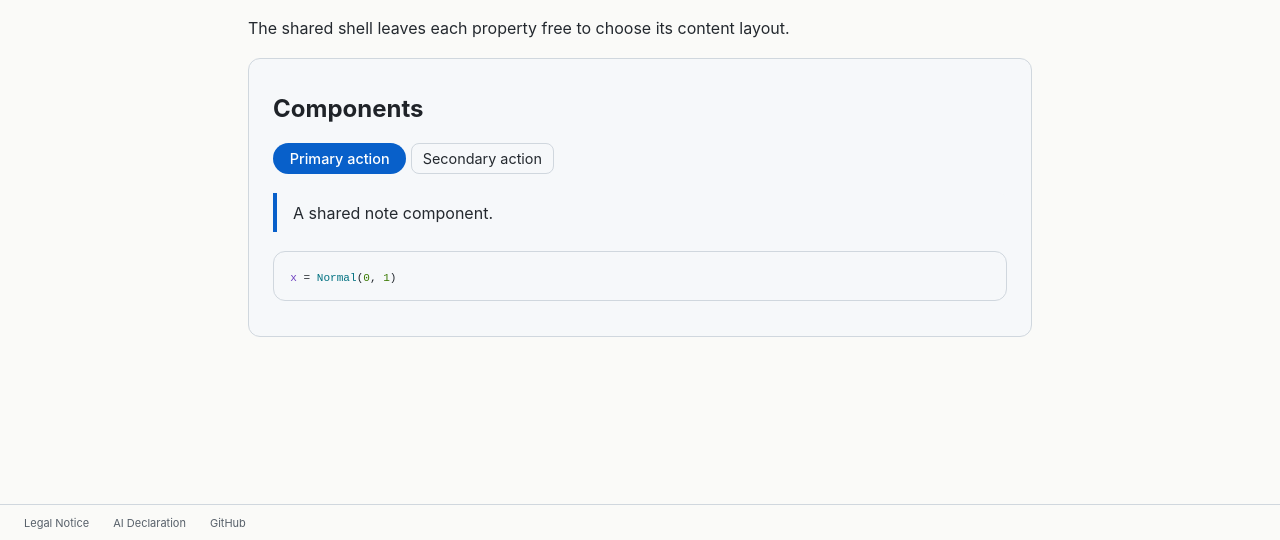
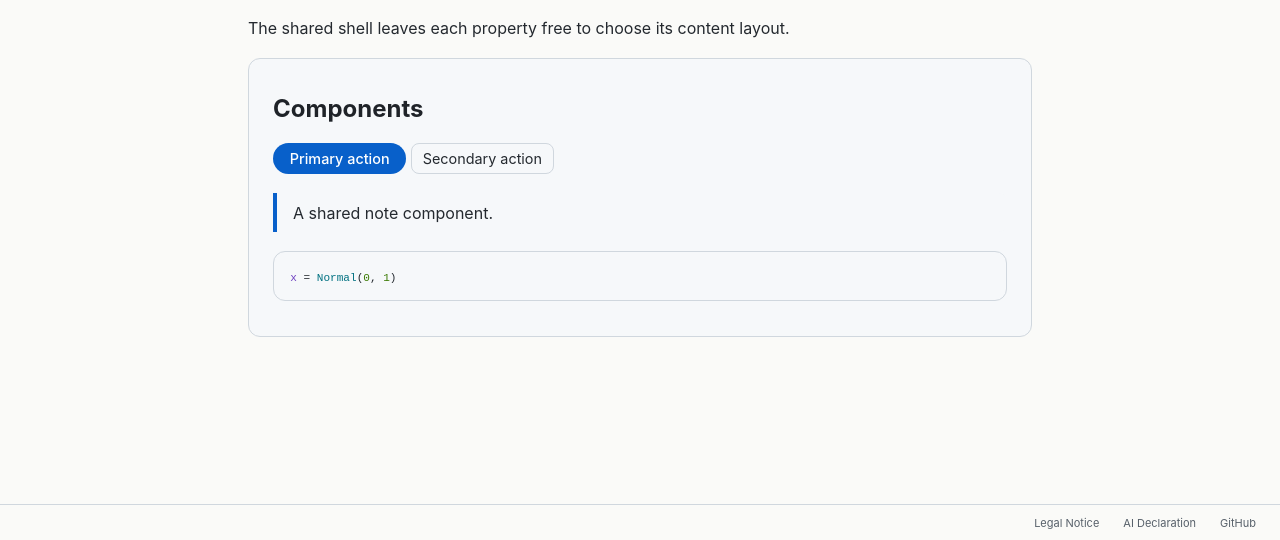
Before and after one commit to flatppl/flatppl-theme, a website: page preview/index.html in a window 1280 px wide. Shown: the part 260-800 px from the top of the page. Drawn offline with Linux system fonts and the light colour scheme.

Commit message:
Unify selection and footer styling
Move text selection and footer alignment into the shared shell so every consumer renders the same styles.\n\nAssisted-By: generative AI

```diff
--- a/shell.css
+++ b/shell.css
@@ -2,6 +2,10 @@
   background: var(--fp-bg);
   color: var(--fp-text);
   font-family: var(--fp-font-sans);
+}
+
+::selection {
+  background: var(--fp-select);
 }
 
 .fp-skip-link {
@@ -99,15 +103,22 @@
   display: flex;
   min-height: 36px;
   align-items: center;
+  justify-content: flex-end;
   gap: var(--fp-gutter);
   padding: 0 var(--fp-gutter);
   color: var(--fp-text-muted);
   background: var(--fp-bg);
   border-top: 1px solid var(--fp-border);
+  font-family: var(--fp-font-sans);
   font-size: 11px;
+  font-style: normal;
+  font-weight: 400;
   line-height: normal;
+  letter-spacing: normal;
   white-space: nowrap;
   overflow: hidden;
+  -webkit-font-smoothing: antialiased;
+  -moz-osx-font-smoothing: grayscale;
 }
 
 .fp-shell-footer a {
```
